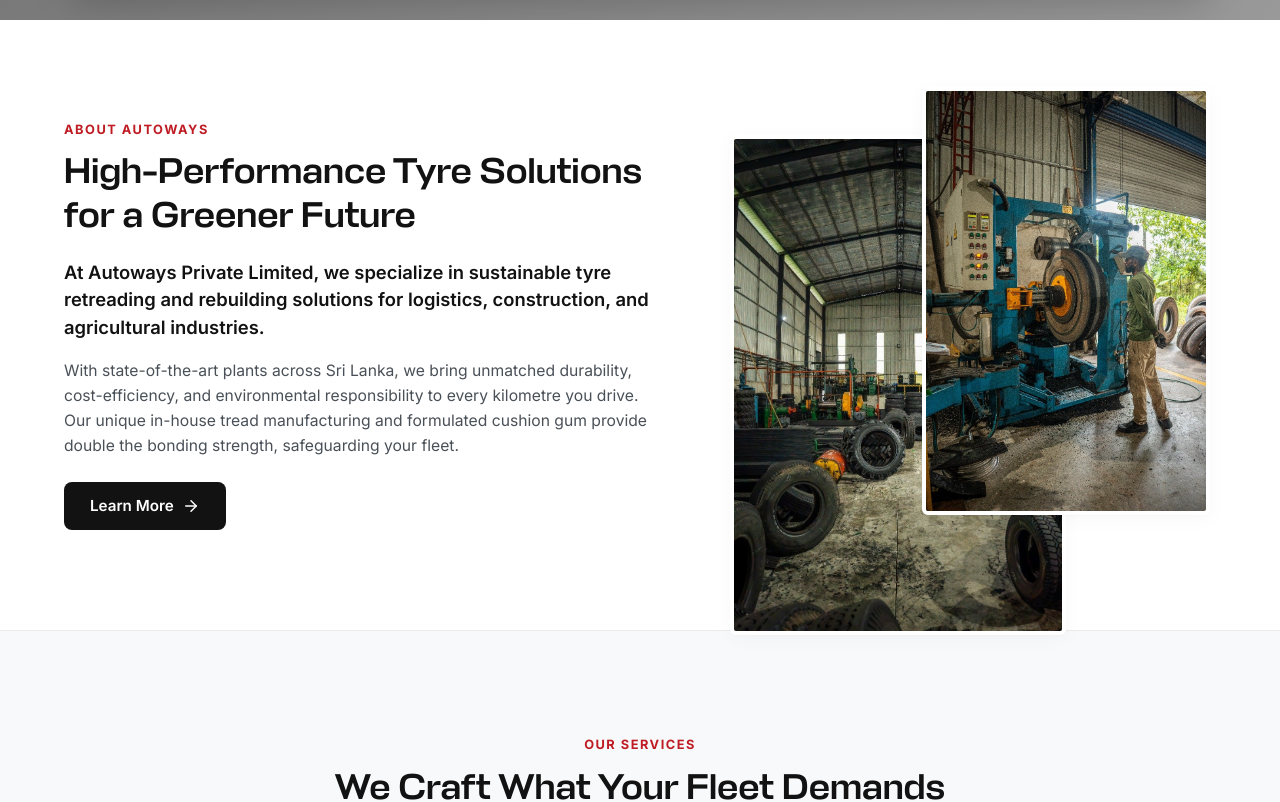
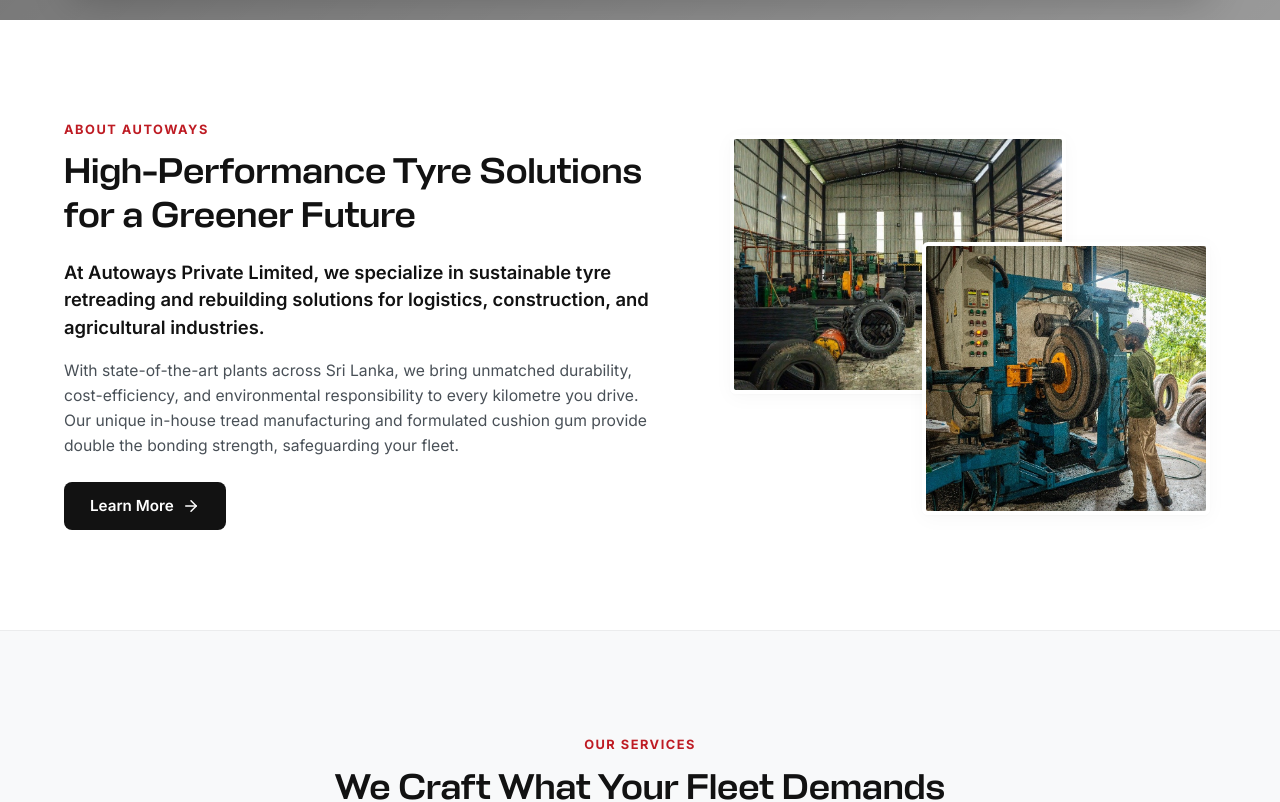
Before and after one commit to bees-arc/auto-ways, a Next.js app: page / in a window 1280 px wide. Shown: the part 780-1582 px from the top of the page. Built offline with nearby package versions, Linux system fonts and the light colour scheme; grey boxes are pictures that could not be loaded.

Commit message:
feat: add Navbar component and page module styles

```diff
--- a/app/page.module.css
+++ b/app/page.module.css
@@ -139,6 +139,14 @@
   .heroTitle {
     font-size: 2.8rem;
     letter-spacing: -0.8px;
+  }
+}
+
+@media (max-width: 480px) {
+  .heroTitle {
+    font-size: 2.2rem;
+    line-height: 1.15;
+    letter-spacing: -0.5px;
   }
 }
 
@@ -307,10 +315,15 @@
 
 @media (max-width: 768px) {
   .hero {
-    padding: 110px 0 24px 0;
+    min-height: 100svh;
+    padding: 96px 0 28px 0;
+  }
+  .heroLayout {
+    padding: 16px 20px 24px 20px;
+    gap: 16px;
   }
   .heroStatsWrapper {
-    padding: 0 16px;
+    padding: 0 16px 12px 16px;
   }
   .heroStatsGrid {
     grid-template-columns: repeat(2, 1fr);
@@ -435,36 +448,84 @@
 .aboutImageCol {
   display: flex;
   justify-content: center;
+  align-items: center;
+  width: 100%;
 }
 
-.imageCard {
+.aboutImageGrid {
   position: relative;
-  background-color: var(--bg-secondary);
-  border: 1px solid var(--card-border);
-  border-radius: var(--radius-lg);
-  padding: 40px;
-  box-shadow: var(--card-shadow);
-  display: flex;
-  justify-content: center;
-  align-items: center;
+  width: 100%;
+  max-width: 480px;
+  height: 380px;
 }
 
-.badgeImage {
-  object-fit: contain;
-  filter: drop-shadow(0 8px 16px rgba(0,0,0,0.06));
+.gridImageWrapper1 {
+  position: absolute;
+  top: 0;
+  left: 0;
+  width: 68%;
+  height: 68%;
+  border-radius: 8px;
+  overflow: hidden;
+  box-shadow: 0 16px 36px rgba(0, 0, 0, 0.12);
+  border: 3px solid #ffffff;
+  z-index: 1;
 }
 
-.badgeDecor {
+.gridImageWrapper2 {
   position: absolute;
-  bottom: 20px;
-  right: 20px;
-  background-color: var(--accent);
-  color: #ffffff;
-  font-weight: 700;
-  padding: 8px 16px;
-  border-radius: var(--radius-sm);
-  font-size: 0.85rem;
-  box-shadow: 0 4px 10px var(--accent-glow);
+  bottom: 0;
+  right: 0;
+  width: 58%;
+  height: 72%;
+  border-radius: 8px;
+  overflow: hidden;
+  box-shadow: 0 20px 40px rgba(0, 0, 0, 0.16);
+  border: 3px solid #ffffff;
+  z-index: 2;
+}
+
+.gridImage {
+  width: 100%;
+  height: 100%;
+  object-fit: cover;
+  display: block;
+}
+
+@media (max-width: 768px) {
+  .aboutImageGrid {
+    max-width: 100%;
+    height: 240px;
+    margin-top: 12px;
+  }
+
+  .gridImageWrapper1 {
+    width: 62%;
+    height: 84%;
+    border-width: 2px;
+  }
+
+  .gridImageWrapper2 {
+    width: 54%;
+    height: 82%;
+    border-width: 2px;
+  }
+}
+
+@media (max-width: 480px) {
+  .aboutImageGrid {
+    height: 200px;
+  }
+
+  .gridImageWrapper1 {
+    width: 64%;
+    height: 86%;
+  }
+
+  .gridImageWrapper2 {
+    width: 54%;
+    height: 84%;
+  }
 }
 
 
--- a/components/Navbar.module.css
+++ b/components/Navbar.module.css
@@ -167,29 +167,62 @@
   right: -100%;
   width: 100%;
   height: 100vh;
-  background-color: var(--bg-primary);
-  z-index: 999;
+  height: 100dvh;
+  background-color: #ffffff;
+  z-index: 2000;
   display: flex;
-  justify-content: center;
-  align-items: center;
-  transition: var(--transition-smooth);
+  flex-direction: column;
+  justify-content: flex-start;
+  transition: right 0.35s cubic-bezier(0.16, 1, 0.3, 1);
+  padding: 16px 24px 36px 24px;
+  overflow-y: auto;
+  pointer-events: auto;
 }
 
 .mobileMenuOpen {
   right: 0;
 }
 
+.mobileMenuHeader {
+  display: flex;
+  justify-content: space-between;
+  align-items: center;
+  width: 100%;
+  padding-bottom: 16px;
+  border-bottom: 1px solid rgba(0, 0, 0, 0.08);
+}
+
+.closeBtn {
+  display: flex;
+  align-items: center;
+  justify-content: center;
+  width: 40px;
+  height: 40px;
+  border-radius: 8px;
+  background-color: var(--bg-tertiary);
+  color: var(--text-primary);
+  cursor: pointer;
+  border: none;
+  transition: var(--transition-fast);
+}
+
+.closeBtn:hover {
+  background-color: rgba(190, 27, 35, 0.1);
+  color: var(--accent);
+}
+
 .mobileNav {
   display: flex;
   flex-direction: column;
   align-items: center;
-  gap: 28px;
+  gap: 24px;
   width: 100%;
-  padding: 0 40px;
+  margin: auto 0;
+  padding: 24px 0;
 }
 
 .mobileNavLink {
-  font-size: 1.5rem;
+  font-size: 1.4rem;
   font-weight: 600;
   color: var(--text-primary);
   transition: var(--transition-fast);
@@ -205,9 +238,10 @@
   padding: 14px 36px;
   border-radius: 8px;
   font-weight: 600;
-  font-size: 1.1rem;
-  margin-top: 10px;
+  font-size: 1.05rem;
+  margin-top: 12px;
   width: 100%;
+  max-width: 320px;
   text-align: center;
   box-shadow: 0 4px 14px var(--accent-glow);
 }
--- a/components/Navbar.tsx
+++ b/components/Navbar.tsx
@@ -81,6 +81,29 @@ export default function Navbar() {
 
       {/* Mobile Navigation Drawer */}
       <div className={`${styles.mobileMenu} ${mobileMenuOpen ? styles.mobileMenuOpen : ''}`}>
+        <div className={styles.mobileMenuHeader}>
+          <Link href="/" className={styles.logoLink} onClick={() => setMobileMenuOpen(false)}>
+            <Image
+              src="/images/Group-5.svg"
+              alt="Autoways Logo"
+              width={130}
+              height={30}
+              priority
+              className={styles.logo}
+            />
+          </Link>
+          <button
+            className={styles.closeBtn}
+            onClick={() => setMobileMenuOpen(false)}
+            aria-label="Close navigation menu"
+          >
+            <svg viewBox="0 0 24 24" width="24" height="24" stroke="currentColor" strokeWidth="2.2" fill="none" strokeLinecap="round" strokeLinejoin="round">
+              <line x1="18" y1="6" x2="6" y2="18"></line>
+              <line x1="6" y1="6" x2="18" y2="18"></line>
+            </svg>
+          </button>
+        </div>
+
         <nav className={styles.mobileNav}>
           {navItems.map((item) => {
             const isActive = pathname === item.path;
```
